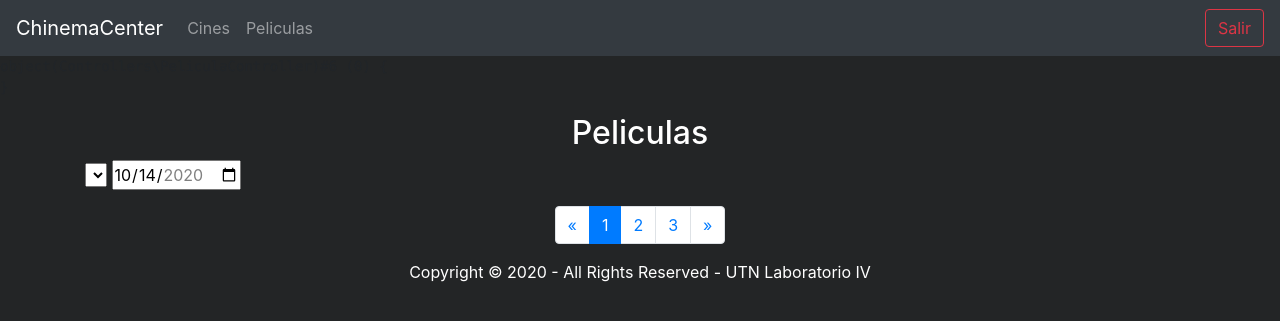
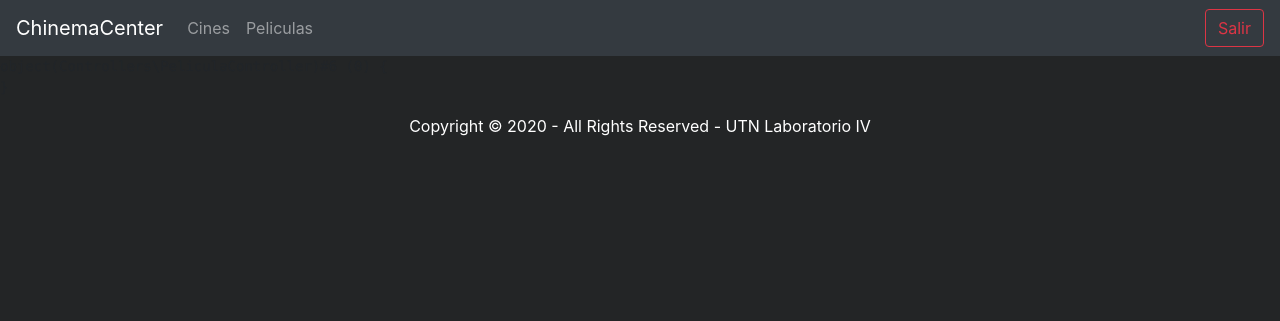
Before and after one commit to agustinfarinia1/ChinemaCenter, a PHP site: template Views/pelicula-list.php in a window 1280 px wide. Shown: the top 321 px of the page. Run offline with PHP 8.4, Linux system fonts and the light colour scheme; the template is opened without the code that fills it, so the values that code supplies are empty; the visitor is signed in with stand-in values (Sample User, id 1); some libraries are stand-ins or nearby versions.

Commit message:
Arreglo errores PeliculaDAO

```diff
--- a/Controllers/PeliculaController.php
+++ b/Controllers/PeliculaController.php
@@ -9,7 +9,7 @@
 
         function __construct()
         {
-            $dao = new PeliculaDAO();
+            $this->dao = new PeliculaDAO();
         }
         public function Index($message = "")
         {
@@ -17,7 +17,7 @@
             require_once(VIEWS_PATH."pelicula-list.php");
         }
 
-        public function getPeliculasPorGenero($pagina = 1,$genero ="",$fecha_min="",$fecha_max="")  // Necesita la pagina , puede tener filtros por genero por genero y fechas
+        public function getPeliculasPorGenero($pagina,$genero ="",$fecha_min="",$fecha_max="")  // Necesita la pagina , puede tener filtros por genero por genero y fechas
         {
             return $this->dao->getMoviesByGenresAndDate($pagina,$genero,$fecha_min,$fecha_max);
         }
--- a/Views/pelicula-list.php
+++ b/Views/pelicula-list.php
@@ -9,124 +9,7 @@ use Controllers\PeliculaController as PeliculaController;
 $pelicula = new PeliculaController();
 
 echo "<pre>";
-var_dump($pelicula->getPeliculasPorGenero(-1,53));   // Puede buscar por genero solo o por genero y
+var_dump($pelicula->getPeliculasPorGenero(1,53,"2020-01-10","2020-10-10"));   // Puede buscar por genero solo o por genero y
 echo "</pre>";
 
 ?>
-
-<script>
-
-    const listarGeneros = async() => {
-
-        const url = 'https://api.themoviedb.org/3/genre/movie/list?api_key=<?php echo API_KEY ?>&language=en-US&page=64'
-
-        try {
-            const res = await fetch(url)
-            const data = await res.json()
-            const {genres:generos} = data
-
-            generos.forEach( genero => generoItem(genero))
-
-        } catch (error) {
-            console.log(error)
-        }
-
-    }
-
-    const generoItem = (genero) => {
-        // console.log(genero)
-        const generostHTML = document.querySelector("#generos")
-        const item = document.createElement("option")
-        item.innerHTML = genero.name
-        item.value = genero.id
-        generostHTML.appendChild(item)
-    }
-
-    const listarPëliculas = async() => {
-
-        const url = 'https://api.themoviedb.org/3/movie/now_playing?api_key=<?php echo API_KEY ?>&language=en-US&page=1'
-
-        try {
-            const res = await fetch(url)
-            const data = await res.json()
-            console.log(data)
-            const {results:peliculas} = data
-
-            peliculas.forEach( pelicula => peliculaItem(pelicula))
-
-        } catch (error) {
-            console.log(error)
-        }
-
-    }
-
-    const peliculaItem = (pelicula) => {
-        const peliculasListHTML = document.querySelector("#listarPëliculas")
-
-        // const item = document.createElement("p")
-        // item.innerHTML = pelicula.title
-        // peliculasListHTML.appendChild(item)
-
-        const img = new Image();
-
-        let urlImg = (pelicula.poster_path)
-                        ? `https://image.tmdb.org/t/p/w500${ pelicula.poster_path }`
-                        : '<?php echo IMG_PATH ?>fondo3.jpg'
-
-        img.src = urlImg
-
-        peliculasListHTML.appendChild(img)
-    }
-    listarGeneros()
-    listarPëliculas()
-
-</script>
-
-<div class="container">
-
-    <div id="listarPëliculas">
-
-        <h2 class="text-center">Peliculas</h2>
-
-        <div>
-            <select name="generos" id="generos">
-            </select>
-
-            <!-- <input
-                type="datetime-local"
-                id="meeting-time"
-                name="meeting-time"
-                value="2018-06-12T19:30"
-                min="2018-06-07T00:00"
-                max="2018-06-14T00:00"
-            > -->
-
-            <input
-                type="date"
-                name="fecha"
-                value="2020-10-14"
-                min="2020-07-10"
-                max="2020-11-15"
-            >
-
-        </div>
-    </div>
-
-    <nav class="mt-3">
-        <ul class="pagination justify-content-center">
-            <li class="page-item">
-            <a class="page-link" href="#" aria-label="Previous">
-                <span aria-hidden="true">&laquo;</span>
-            </a>
-            </li>
-            <li class="page-item active"><a class="page-link" href="#">1</a></li>
-            <li class="page-item"><a class="page-link" href="#">2</a></li>
-            <li class="page-item"><a class="page-link" href="#">3</a></li>
-            <li class="page-item">
-            <a class="page-link" href="#" aria-label="Next">
-                <span aria-hidden="true">&raquo;</span>
-            </a>
-            </li>
-        </ul>
-    </nav>
-</div>
```
Also changed, not shown: index.php (+0 -31 lines).
